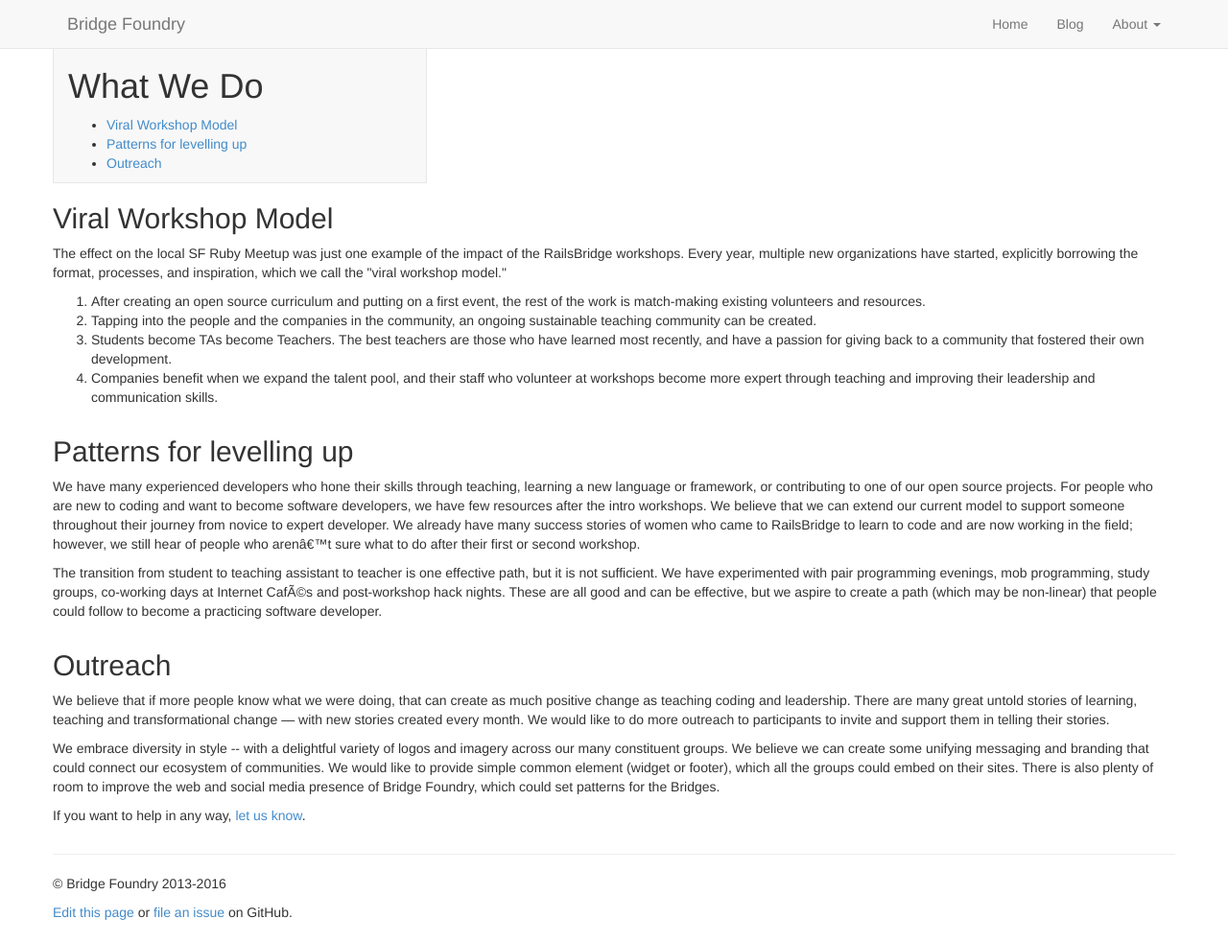
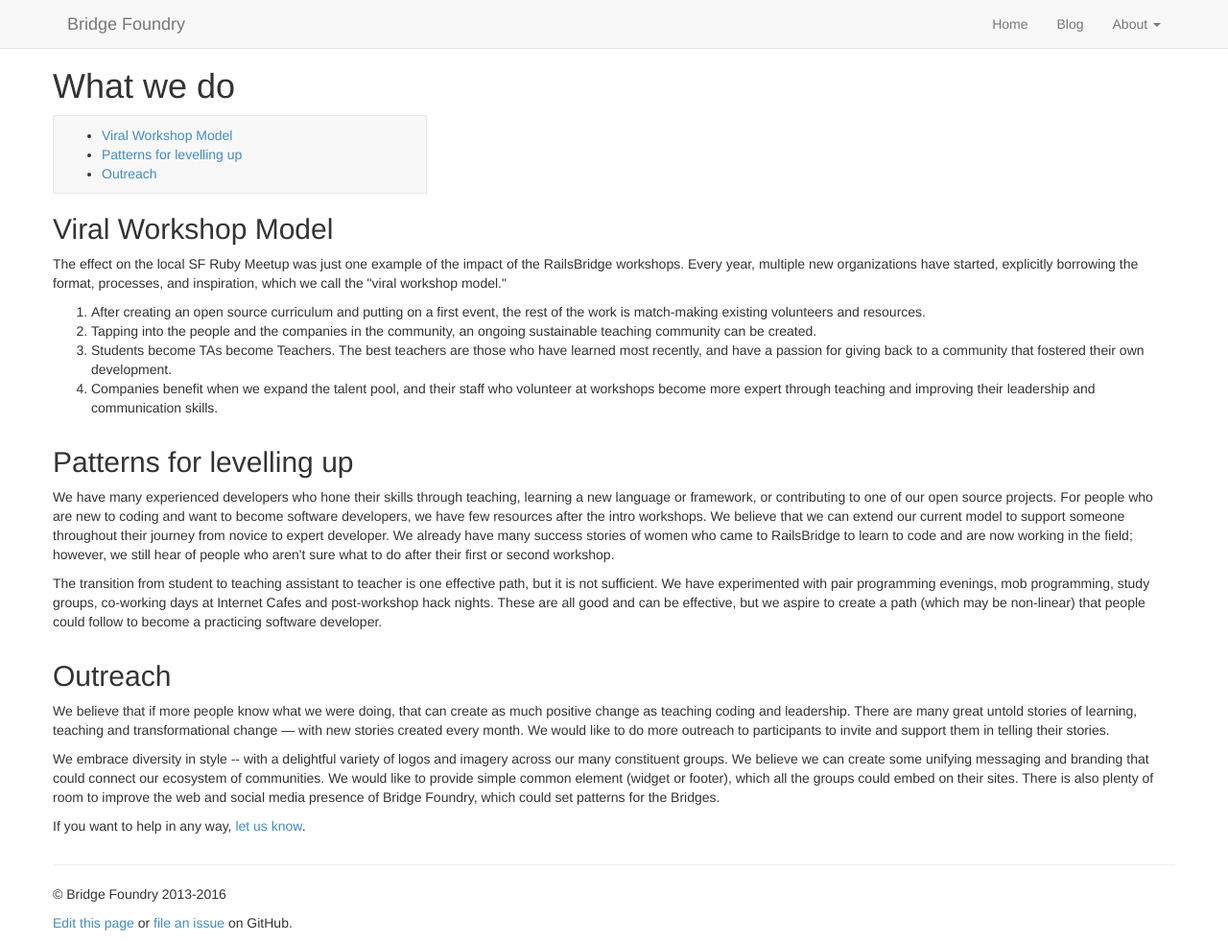
Before and after one commit to missherico/bridgefoundry.github.io, a Jekyll site: the page built from what-we-do.html, in a window 1280 px wide and 982 px high. Shown: the whole window at 96% size. Built offline with Jekyll 4.4.1, drawn with Linux system fonts in a browser that asks for light colours.

Commit message:
Updating in-page table of contents styling and affected area

```diff
--- a/site.css
+++ b/site.css
@@ -15,5 +15,5 @@
 .toc {
   background-color: #f8f8f8;
   border: 1px solid #e7e7e7;
-  border-top: none;
+  padding: 10px 10px 0;
 }
--- a/what-we-do.html
+++ b/what-we-do.html
@@ -3,8 +3,8 @@
 ---
 <div class="container">
   <div class="toc-cont row">
+    <h1>What we do</h1>
     <div class="toc col-sm-4">
-      <h1 class="toc-header">What We Do</h1>
       <ul>
         <li><a href="#viral">Viral Workshop Model</a></li>
         <li><a href="#patterns">Patterns for levelling up</a></li>
@@ -43,13 +43,13 @@
         someone throughout their journey from novice to expert developer. We
         already have many success stories of women who came to RailsBridge to
         learn to code and are now working in the field; however, we still hear
-        of people who aren’t sure what to do after their first or second
+        of people who aren't sure what to do after their first or second
         workshop.</p>
       <p>
         The transition from student to teaching assistant to teacher is one
         effective path, but it is not sufficient. We have experimented with pair
         programming evenings, mob programming, study groups, co-working days at
-        Internet Cafés and post-workshop hack nights. These are all good and can
+        Internet Cafes and post-workshop hack nights. These are all good and can
         be effective, but we aspire to create a path (which may be non-linear)
         that people could follow to become a practicing software developer.</p>
     </div>
```
